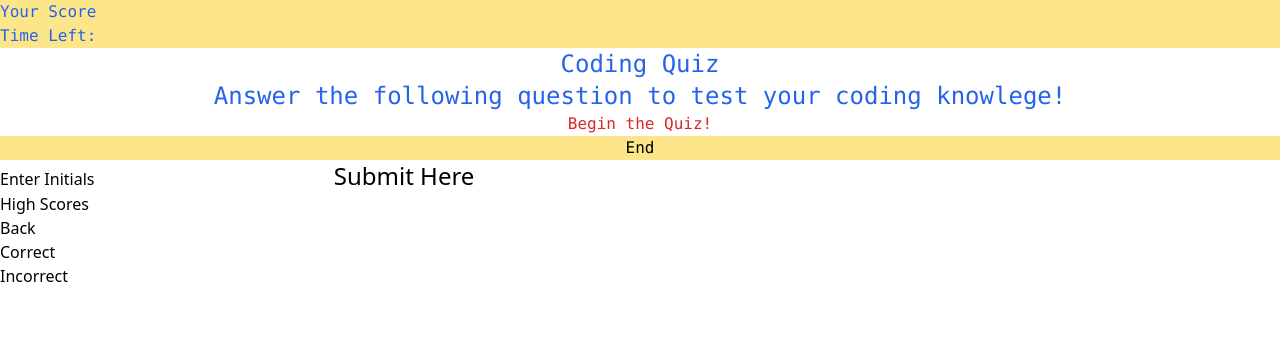
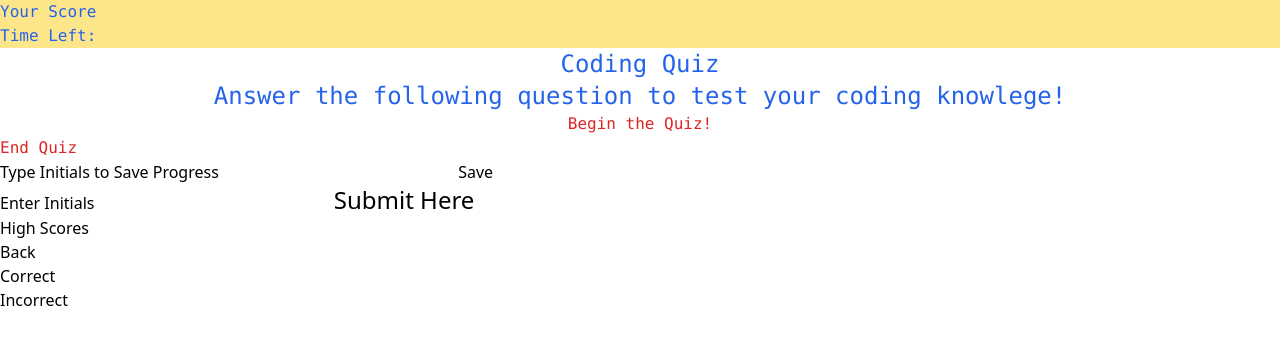
Before and after one commit to parkerjustice/WebAPI-Coding-Quiz2, a plain HTML site: page index.html in a window 1280 px wide. Drawn offline with nearby package versions, Linux system fonts and the light colour scheme.

Commit message:
added more

```diff
--- a/index.html
+++ b/index.html
@@ -46,16 +46,23 @@ Answer the following question to test your coding knowlege!
     </div>
     </div>
 
-<!--End Screen -->
-
-    <div id="ending-sect" class="end">
-    <div id="scores" class="bg-yellow-200 font-mono text-center">
-        <div id="ending">
-        <h1>End</h1>
-    </div>
+<!-- Final-->
+    <div id="final-sect" class="no">
+     <div class="final">
+      <div class="text-cemter text-red-600 text-base font-mono" id=yourscores>
+        <h3>End Quiz</h3>
     </div>
 
-    <!--Saving Section-->
+<!-- Score Save-->
+    <form id="savehere" class="initial">
+     <p> Type Initials to Save Progress
+        <input type="text" name="name" id="initial" class="text-input" />
+        <button class="startbtn" id="sumbithere" type="submit">Save</button> </p>
+               </form>
+             </div>
+         </div>
+
+<!--Saving Section-->
 
     <form id="enter-initials" class="initials">
         <p>Enter Initials
```
